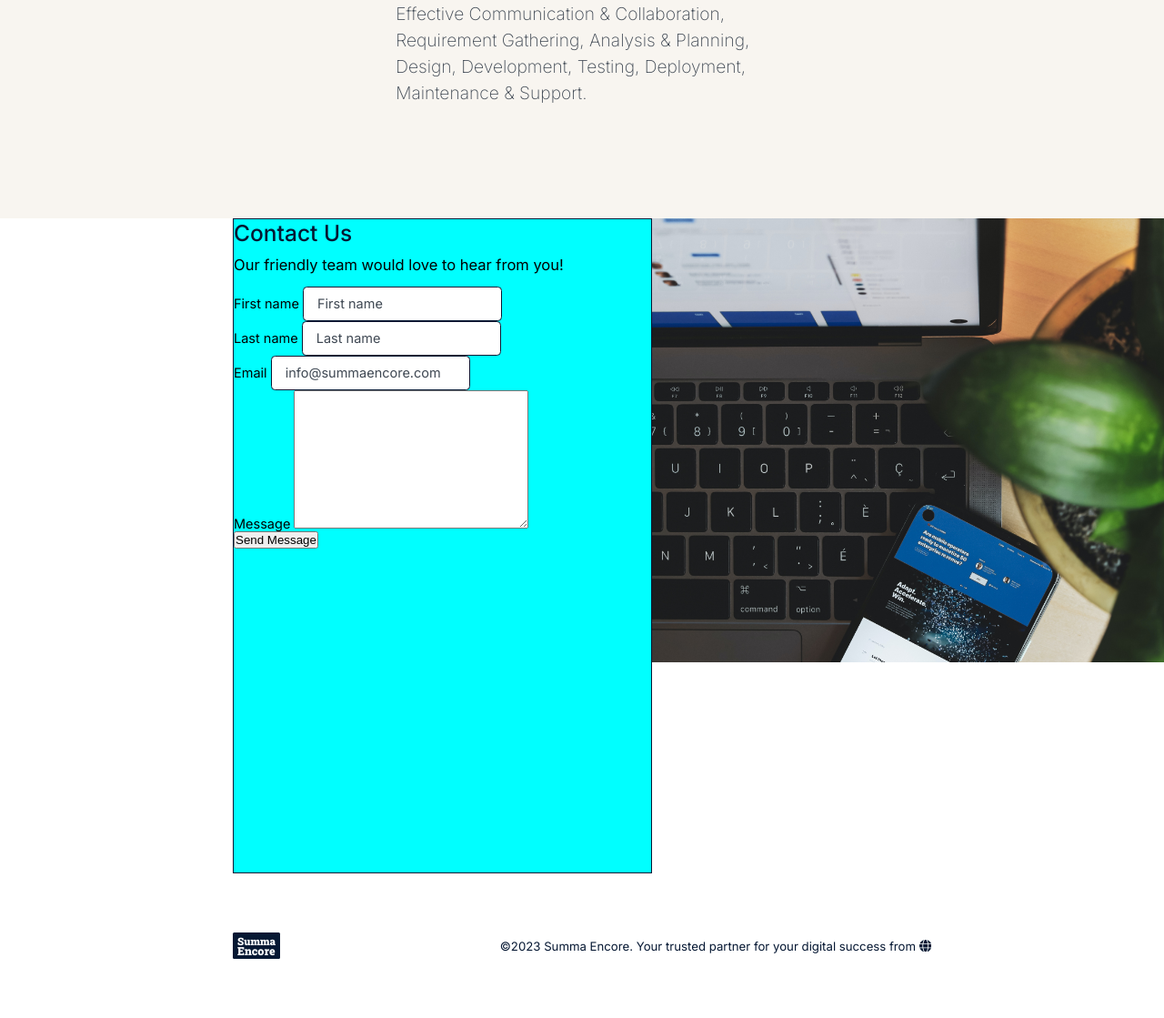
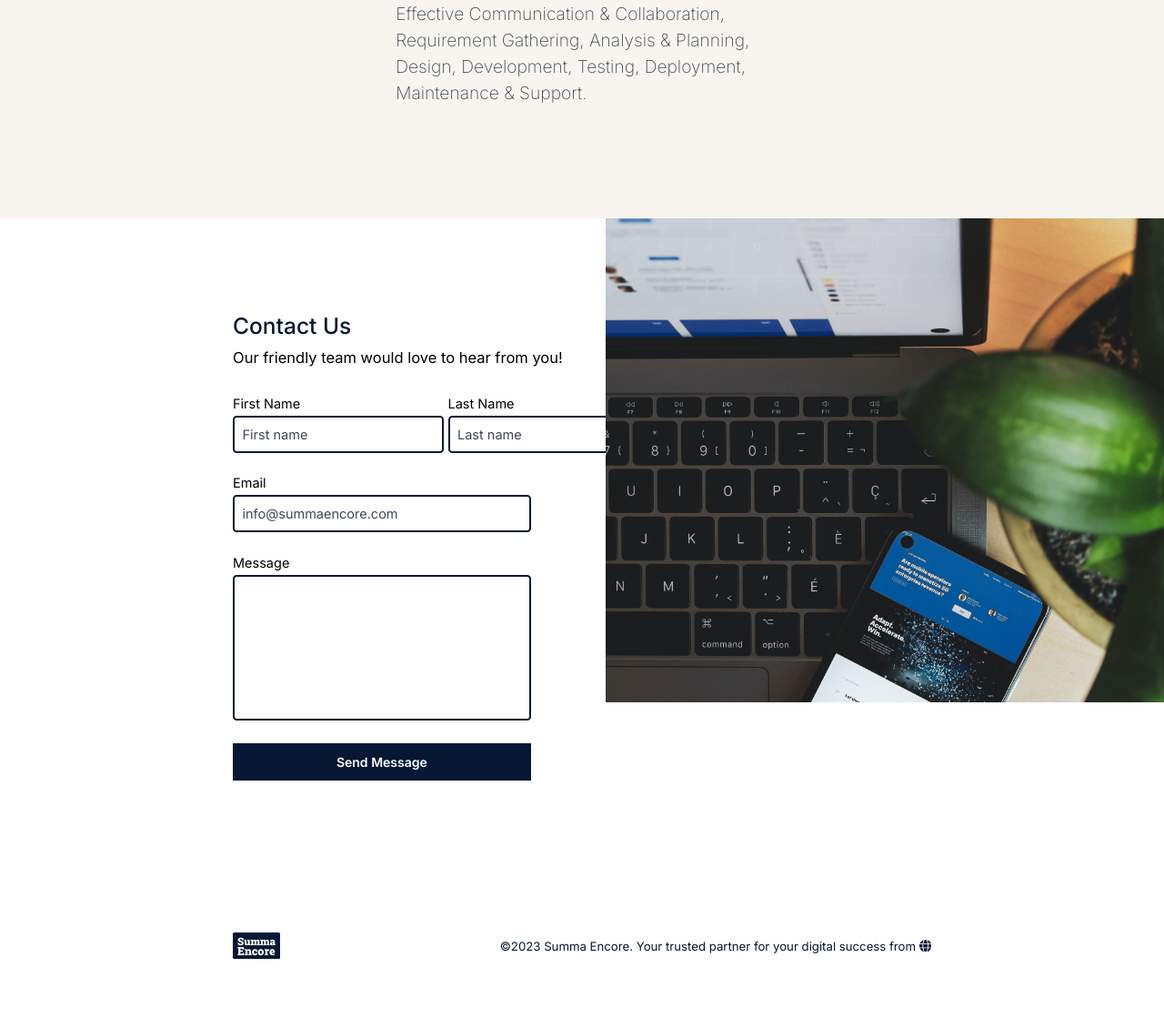
Before and after one commit to 2h311/summa-encore, a Flask app: page / in a window 1280 px wide. Shown: the part 1906-3025 px from the top of the page at 91% size. Run offline with Flask 3, Linux system fonts and the light colour scheme; some web fonts are replaced.

Commit message:
got the contact form ready to some degree

```diff
--- a/static/css/styles.css
+++ b/static/css/styles.css
@@ -70,16 +70,15 @@ body {
   justify-content: flex-end;
 }
 .contact__left {
-  width: 36%;
-  border: 1px solid #061833;
+  width: 32%;
   display: flex;
   flex-direction: column;
-  gap: 1.42rem;
-  background-color: aqua;
+  justify-content: center;
+  gap: 3.2rem;
 }
 .contact__right {
   height: 720px;
-  width: 44%;
+  width: 48%;
   background-image: url("/static/images/laptop-and-plant.jpg");
   background-repeat: no-repeat;
   background-position: top;
@@ -95,24 +94,42 @@ body {
 }
 .contact__form {
   font-size: 1.45rem;
+  display: flex;
+  flex-direction: column;
+  gap: 2.45rem;
+  width: 80%;
+}
+.contact-form__group {
+  display: flex;
+  flex-direction: column;
+  gap: 0.52rem;
+  flex-grow: 1;
+}
+.contact-form__names {
+  display: flex;
+  gap: 0.45rem;
+  width: 100%;
 }
 .contact__container {
   display: flex;
   flex-direction: column;
   gap: 1rem;
 }
-.contact__input {
-  font-size: 1.45rem;
-  padding: 1rem 1.5rem;
-  border-radius: 4.5px;
-  border: 1.45px solid #061833;
-}
 .contact__input::placeholder {
-  font-family: "Inter", "Poppins", sans-serif;
   color: #3f4853;
 }
 .contact__input:focus {
   outline: none;
+}
+.contact__input, .contact__message {
+  font-family: "Inter", "Poppins", sans-serif;
+  font-size: 1.45rem;
+  padding: 1rem 0.85rem;
+  border-radius: 4.25px;
+  border: 2px solid #061833;
+}
+.contact__message {
+  resize: none;
 }
 
 .footer__inner {
@@ -177,31 +194,6 @@ body {
 }
 .logo__text-right {
   font-size: 1.4rem;
-}
-
-.btn {
-  padding: 10px 16px;
-  font-weight: 600;
-  font-size: 1.4rem;
-  color: #061833;
-  border: 2.3px solid #061833;
-  background-color: #fff;
-  font-family: "Inter", "Poppins", sans-serif;
-  transition: all 0.2s ease-in;
-}
-.btn--contact-us {
-  text-decoration: none;
-  width: 120px;
-}
-.btn--contact-us--2 {
-  display: inline-block;
-  margin-top: 32px;
-  text-decoration: none;
-  font-size: 1.65rem;
-}
-.btn:hover {
-  color: #fff;
-  background-color: #061833;
 }
 
 .main {
@@ -281,4 +273,37 @@ body {
   transition: all 0.32s ease-in;
 }
 
+.btn {
+  padding: 10px 16px;
+  font-weight: 600;
+  font-size: 1.4rem;
+  color: #061833;
+  border: 2.3px solid #061833;
+  background-color: #fff;
+  font-family: "Inter", "Poppins", sans-serif;
+  transition: all 0.2s ease-in;
+}
+.btn--contact-us {
+  text-decoration: none;
+  width: 120px;
+}
+.btn--contact-us--2 {
+  display: inline-block;
+  margin-top: 32px;
+  text-decoration: none;
+  font-size: 1.65rem;
+}
+.btn--contact-us:hover, .btn--contact-us--2:hover {
+  color: #fff;
+  background-color: #061833;
+}
+.btn--message {
+  color: #fff;
+  background-color: #061833;
+}
+.btn--message:hover {
+  background-color: #061833;
+  color: #dce1e7;
+}
+
 /*# sourceMappingURL=styles.css.map */
--- a/static/scss/main.scss
+++ b/static/scss/main.scss
@@ -5,3 +5,4 @@
 @import "footer";
 @import "general";
 @import "navbar";
+@import "btn";
--- a/templates/contact.html
+++ b/templates/contact.html
@@ -9,26 +9,28 @@
       </div>
 
       <form action="" class="contact__form">
-        <div class="contact-form__group input-group">
-          <label for="firstname" class="contact-label">First name</label>
-          <input type="text" class="contact__input" placeholder="First name">
+        <div class="contact-form__names">
+          <div class="contact-form__group input-group">
+            <label for="firstname" class="contact-label">First Name</label>
+            <input type="text" class="contact__input" placeholder="First name">
+          </div>
+
+          <div class="contact-form__group input-group">
+            <label for="lastname" class="contact-label">Last Name</label>
+            <input type="text" name="lastname" id="lastname" class="contact__input" placeholder="Last name">
+          </div>
         </div>
 
         <div class="contact-form__group input-group">
-          <label for="lastname" class="contact-label">Last name</label>
-          <input type="text" name="lastname" id="lastname" class="contact__input" placeholder="Last name">
-        </div>
-
-        <div class="contact-form input-group">
           <label for="email" class="contact-label">Email</label>
           <input type="email" name="email" id="email" class="contact__input" placeholder="info@summaencore.com">
         </div>
 
-        <div class="contact-form input-group">
+        <div class="contact-form__group input-group">
           <label for="message" class="contact-label">Message</label>
-          <textarea name="message" id="message" cols="30" rows="10"></textarea>
+          <textarea class="contact__message" name="message" id="message" rows="8"></textarea>
         </div>
-        <input type="submit" value="Send Message" class="contact__btn">
+        <input type="submit" value="Send Message" class="btn btn--message">
       </form>
 
     </div>
```
Also changed, not shown: static/scss/_btn.scss (added, +39 -0 lines), static/scss/_contacts.scss (+31 -9 lines), static/scss/_general.scss (+0 -28 lines), 1 other file.
